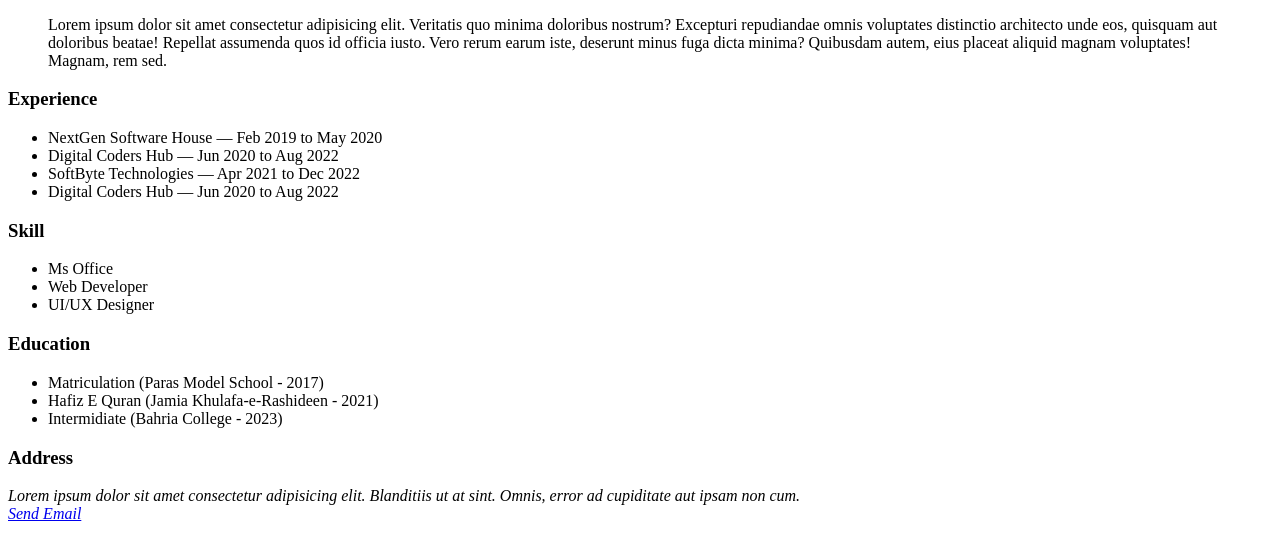
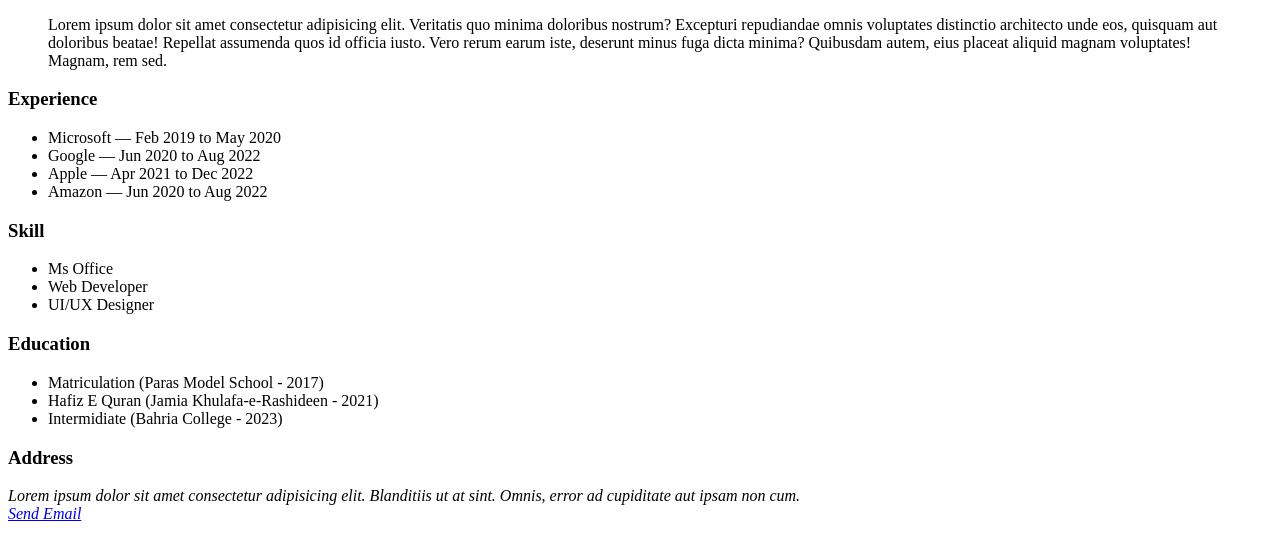
Before and after one commit to usamaahmed7ctech/Assignment_01, a plain HTML site: page index.html in a window 1280 px wide. Shown: the part 105-662 px from the top of the page. Drawn offline with Linux system fonts and the light colour scheme.

Commit message:
Update index.html

```diff
--- a/index.html
+++ b/index.html
@@ -19,10 +19,10 @@
     <h3>Experience</h3>
 
     <ul>
-        <li>NextGen Software House — Feb 2019 to May 2020</li>
-        <li>Digital Coders Hub — Jun 2020 to Aug 2022</li>
-        <li>SoftByte Technologies — Apr 2021 to Dec 2022</li>
-        <li>Digital Coders Hub — Jun 2020 to Aug 2022</li>
+        <li>Microsoft — Feb 2019 to May 2020</li>
+        <li>Google — Jun 2020 to Aug 2022</li>
+        <li>Apple — Apr 2021 to Dec 2022</li>
+        <li>Amazon — Jun 2020 to Aug 2022</li>
     </ul>
 
     <h3>Skill</h3>
@@ -47,4 +47,5 @@
 
 </body>
 
+
 </html>
```
